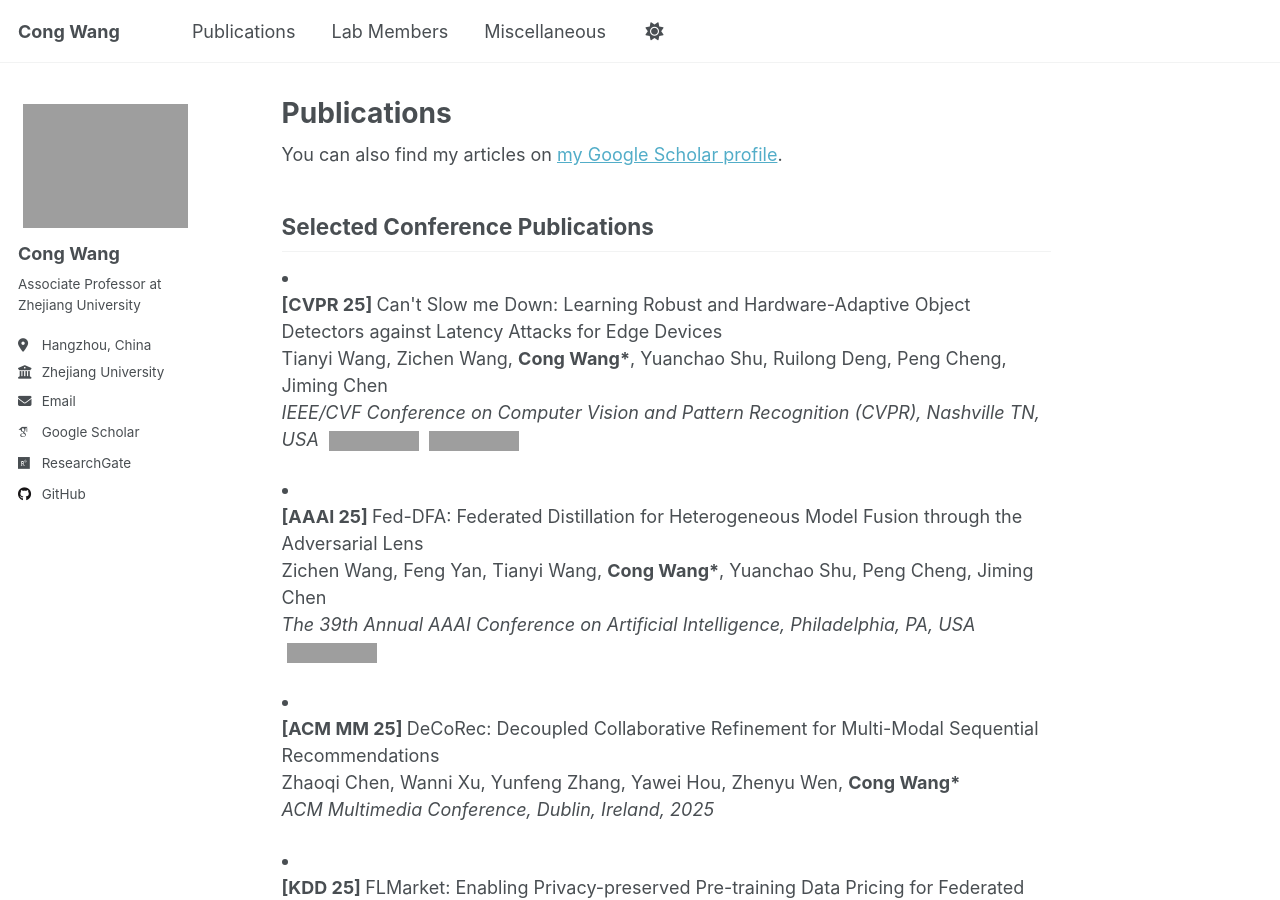
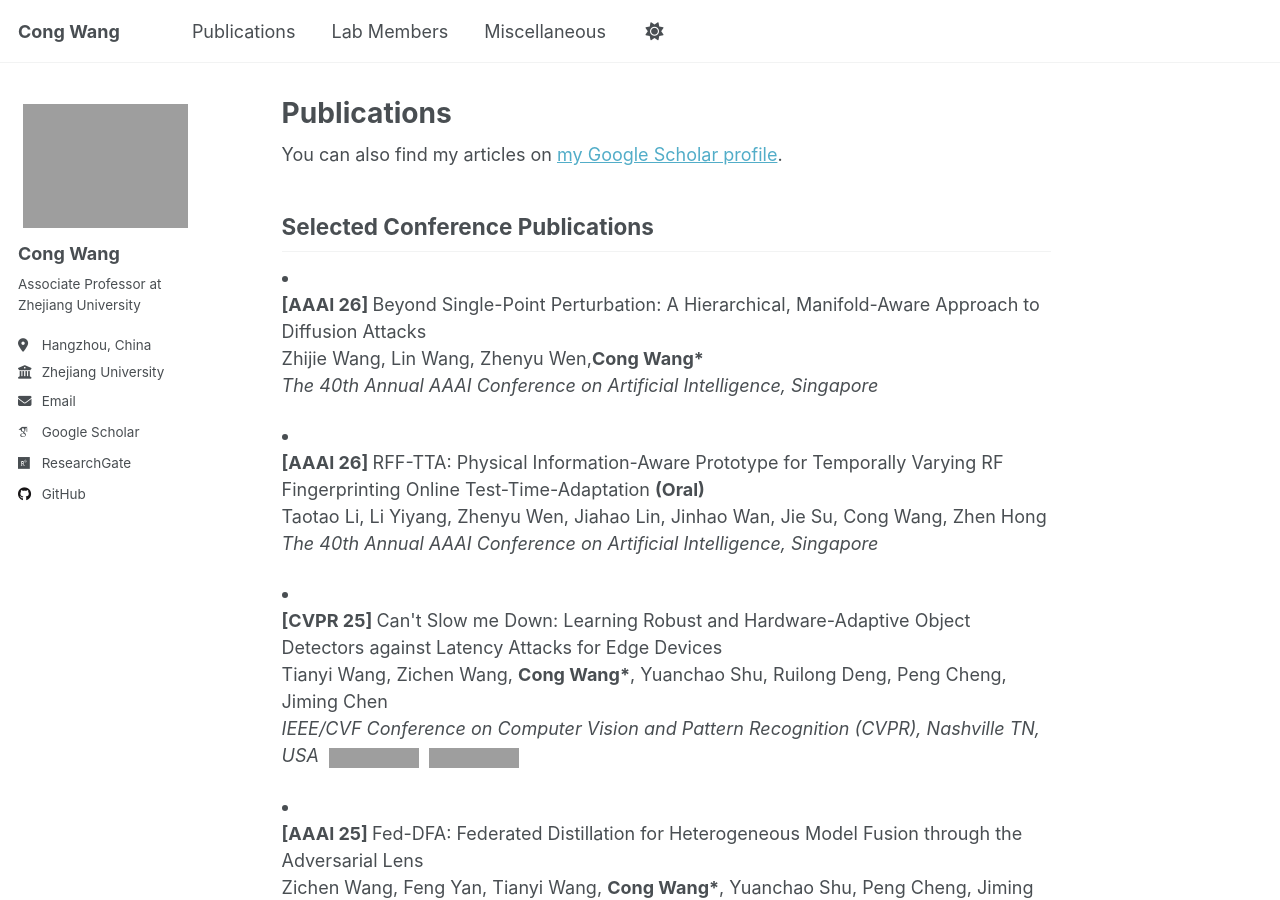
Before and after one commit to cwang-zju/cwang-zju.github.io, a Jekyll site: the page built from _pages/publications.md, in a window 1280 px wide and 900 px high. Built offline with Jekyll 4.4.1, drawn with Linux system fonts in a browser that asks for light colours; some web fonts are replaced; grey boxes are pictures that could not be loaded.

Commit message:
Update publications.md

```diff
--- a/_pages/publications.md
+++ b/_pages/publications.md
@@ -10,6 +10,22 @@ author_profile: true
 
 
 ## Selected Conference Publications
+<li>
+<p>
+<strong>[AAAI 26] </strong>Beyond Single-Point Perturbation: A Hierarchical, Manifold-Aware Approach to Diffusion Attacks<br>
+Zhijie Wang, Lin Wang, Zhenyu Wen,<strong>Cong Wang*</strong><br>
+<em>The 40th Annual AAAI Conference on Artificial Intelligence, Singapore</em>
+</p>
+</li>
+
+<li>
+<p>
+<strong>[AAAI 26] </strong>RFF-TTA: Physical Information-Aware Prototype for Temporally Varying RF Fingerprinting Online Test-Time-Adaptation <strong>(Oral)</strong><br>
+Taotao Li, Li Yiyang, Zhenyu Wen, Jiahao Lin, Jinhao Wan,  Jie Su, Cong Wang,  Zhen Hong <br>
+<em>The 40th Annual AAAI Conference on Artificial Intelligence, Singapore</em>
+</p>
+</li>
+
 
 <li>
 <p>
```
